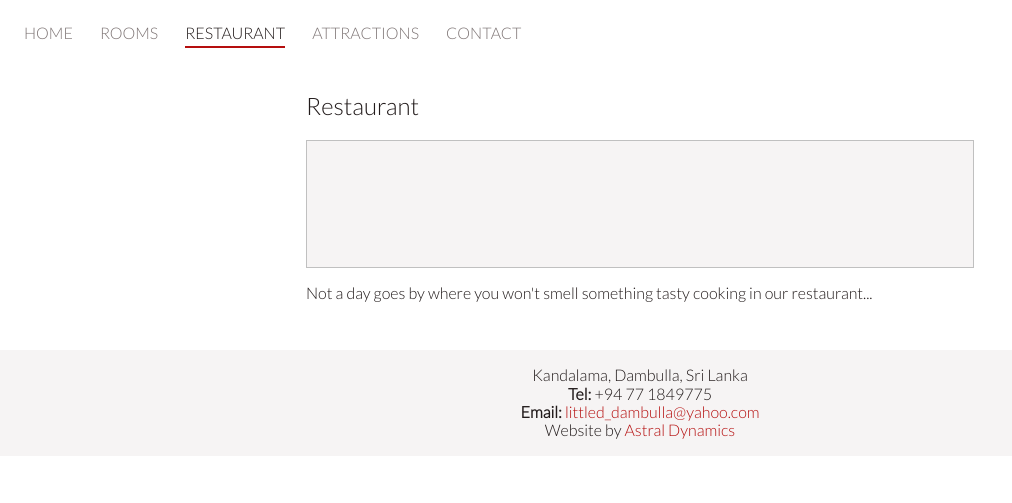
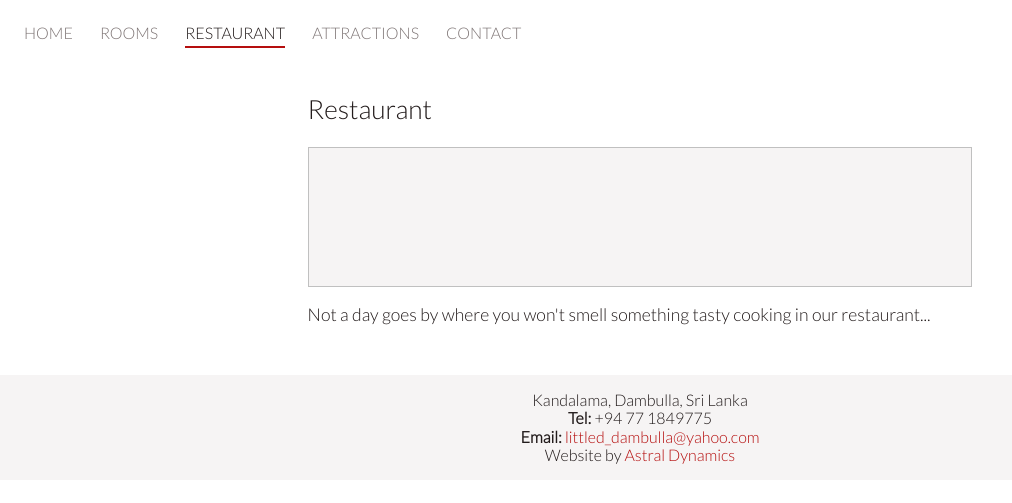
Before and after one commit to AstralDynamics/www-little-dream, a Jekyll site: the page built from restaurant.html, in a window 1280 px wide. Shown: the top 503 px of the page, without its empty margins (0-1012 px from the left). Built offline with Jekyll 4.4.1, drawn with Linux system fonts in a browser that asks for light colours; nearby versions of some CDN libraries.

Commit message:
resizes text to make it more readable

```diff
--- a/_sass/layout/_content.scss
+++ b/_sass/layout/_content.scss
@@ -2,4 +2,5 @@
   width: 100%;
   max-width: $content-width;
   margin: 0 auto;
+  font-size: 1.1em;
 }
```
